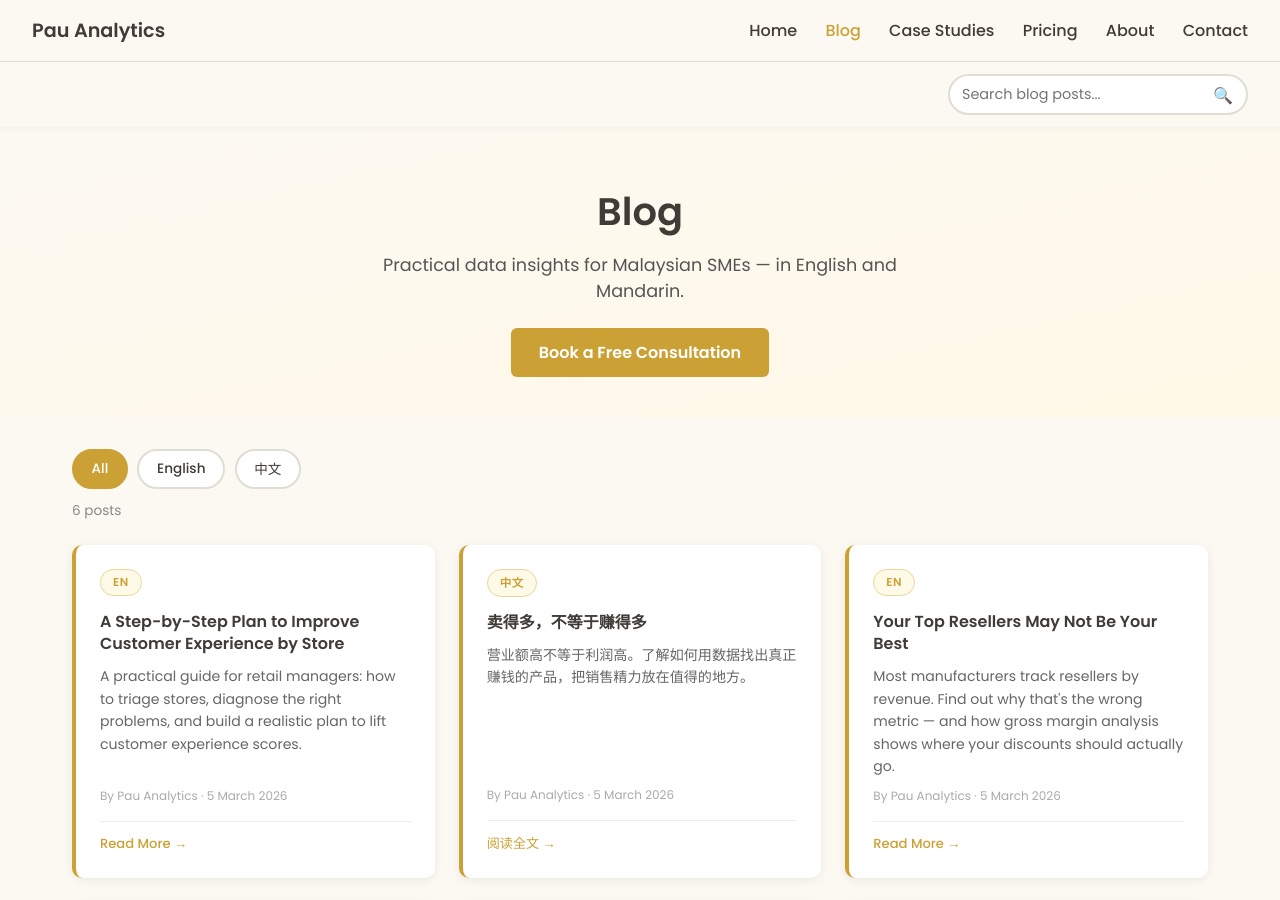
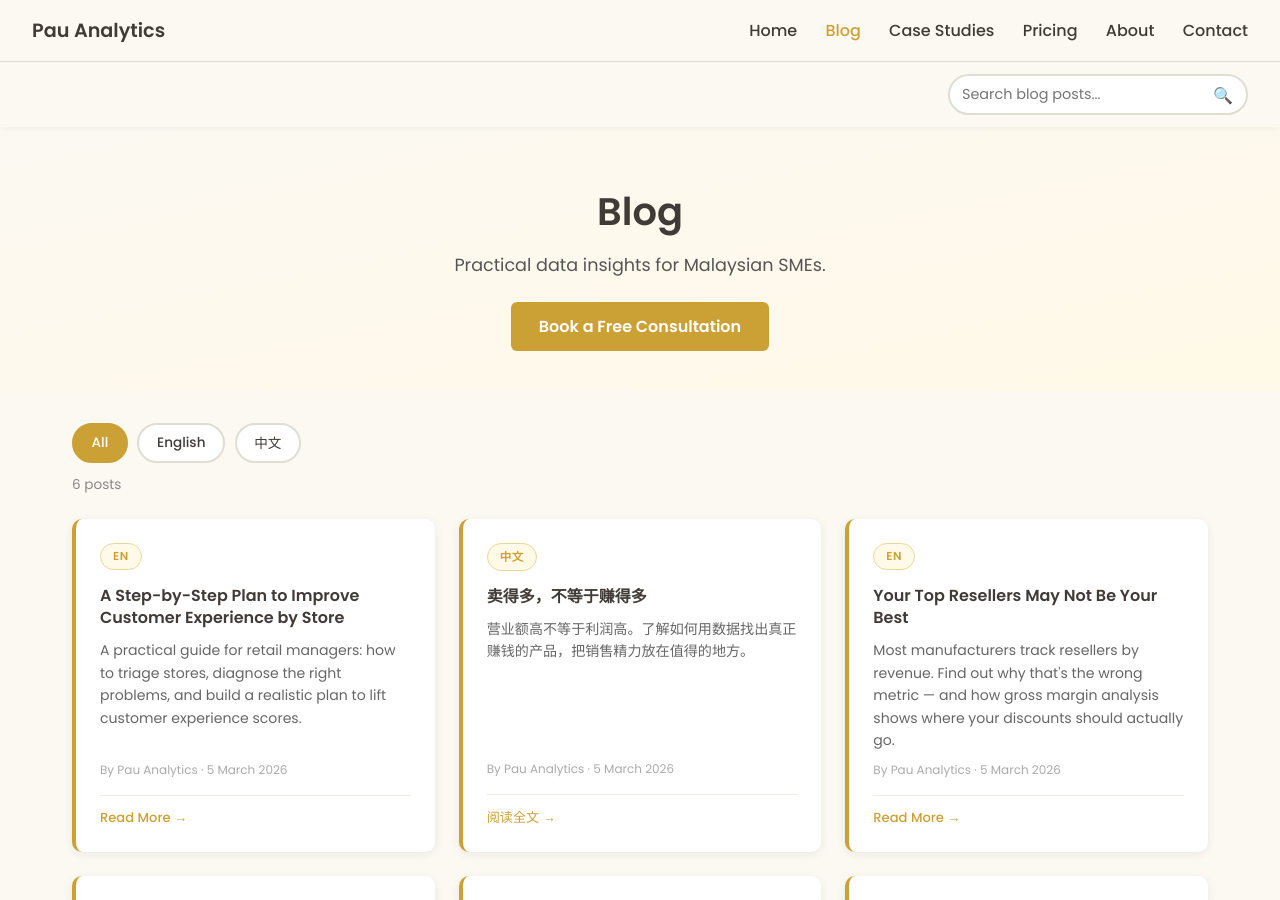
Before and after one commit to lyven81/pinnacles-learning-website, a Jekyll site: the page blog/index.html, which Jekyll copies as it is, in a window 1280 px wide and 900 px high. Built offline with Jekyll 4.4.1, drawn with Linux system fonts in a browser that asks for light colours.

Commit message:
Update blog index subtitle text
Co-Authored-By: Claude Sonnet 4.6 <noreply@anthropic.com>

```diff
--- a/blog/index.html
+++ b/blog/index.html
@@ -382,7 +382,7 @@
   <!-- Hero -->
   <div class="hero-section">
     <h1>Blog</h1>
-    <p>Practical data insights for Malaysian SMEs — in English and Mandarin.</p>
+    <p>Practical data insights for Malaysian SMEs.</p>
     <a href="https://wa.me/60149207099?text=I'd%20like%20to%20book%20a%20free%20consultation" class="cta-button">Book a Free Consultation</a>
   </div>
 
```
